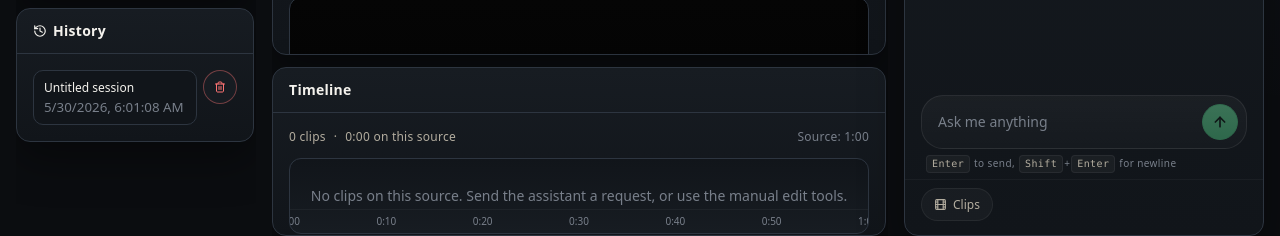
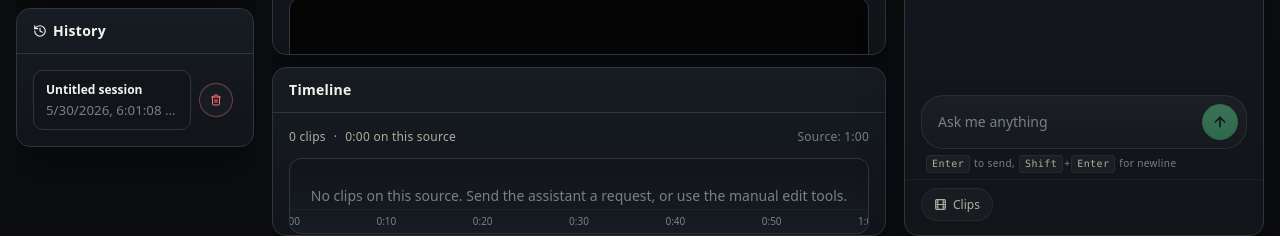
Before and after one commit to laljith-gamer/visual_ai_editor, a Next.js app: page /editor in a window 1280 px wide. Shown: the part 548-784 px from the top of the page. Built offline with nearby package versions, Linux system fonts and the light colour scheme.

Commit message:
Fix history list alignment and scrolling

```diff
--- a/components/ProjectRail.module.css
+++ b/components/ProjectRail.module.css
@@ -60,27 +60,43 @@
 .historyList {
   list-style: none;
   margin: 0;
-  padding: 0;
+  padding: 0 4px 0 0;
   display: flex;
   flex-direction: column;
-  gap: var(--space-2);
+  gap: 8px;
+  min-width: 0;
+  max-height: clamp(210px, 34dvh, 360px);
+  overflow-y: auto;
+  overflow-x: hidden;
+  overscroll-behavior: contain;
+  scrollbar-width: thin;
+}
+.historyList::-webkit-scrollbar {
+  width: 6px;
+}
+.historyList::-webkit-scrollbar-thumb {
+  background: var(--line);
+  border-radius: 999px;
 }
 
 .historyItem {
-  display: flex;
-  align-items: stretch;
-  gap: 6px;
+  display: grid;
+  grid-template-columns: minmax(0, 1fr) 34px;
+  align-items: center;
+  gap: 8px;
   min-width: 0;
+  width: 100%;
 }
 
 .historyButton {
-  flex: 1 1 auto;
+  width: 100%;
   min-width: 0;
+  overflow: hidden;
   display: flex;
   flex-direction: column;
   align-items: flex-start;
-  gap: 2px;
-  padding: 8px 10px;
+  gap: 3px;
+  padding: 10px 12px;
   border-radius: var(--radius-input);
   background: var(--bg-1);
   border: 1px solid var(--line);
@@ -94,13 +110,38 @@
 }
 
 .historyTitle {
+  width: 100%;
+  min-width: 0;
   font-size: 12px;
-  font-weight: 500;
+  font-weight: 600;
   color: var(--text);
-  display: -webkit-box;
-  -webkit-line-clamp: 1;
-  -webkit-box-orient: vertical;
+  white-space: nowrap;
   overflow: hidden;
+  text-overflow: ellipsis;
+}
+
+.historyButton :global(.faint) {
+  width: 100%;
+  min-width: 0;
+  display: block;
+  white-space: nowrap;
+  overflow: hidden;
+  text-overflow: ellipsis;
+  line-height: 1.35;
+}
+
+.historyItem :global(.btn.icon.danger) {
+  width: 34px;
+  height: 34px;
+  min-width: 34px;
+  flex: 0 0 34px;
+  display: inline-flex;
+  align-items: center;
+  justify-content: center;
+  align-self: center;
+  margin: 0;
+  padding: 0;
+  border-radius: 999px;
 }
 
 .libraryCard {
@@ -345,6 +386,10 @@
   .libraryList {
     max-height: 172px;
   }
+
+  .historyList {
+    max-height: 260px;
+  }
 }
 
 @media (max-height: 660px) {
@@ -355,4 +400,8 @@
   .libraryList {
     max-height: 128px;
   }
+
+  .historyList {
+    max-height: 210px;
+  }
 }
```
